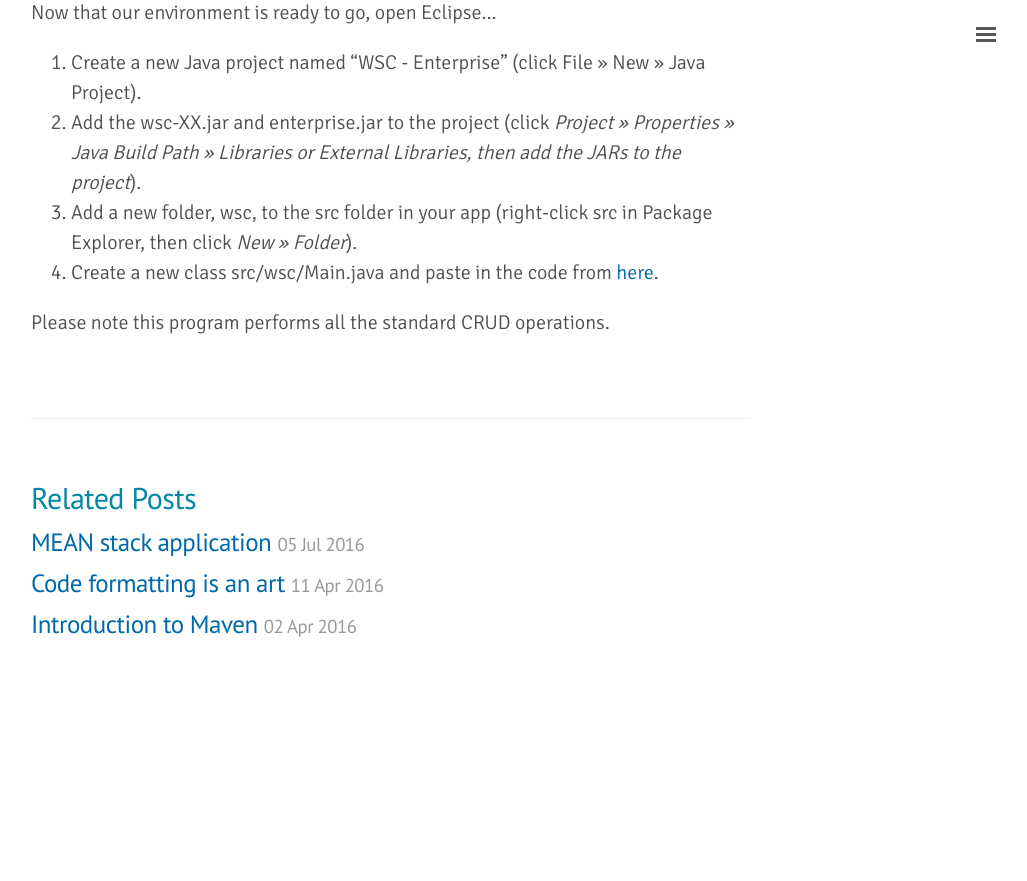
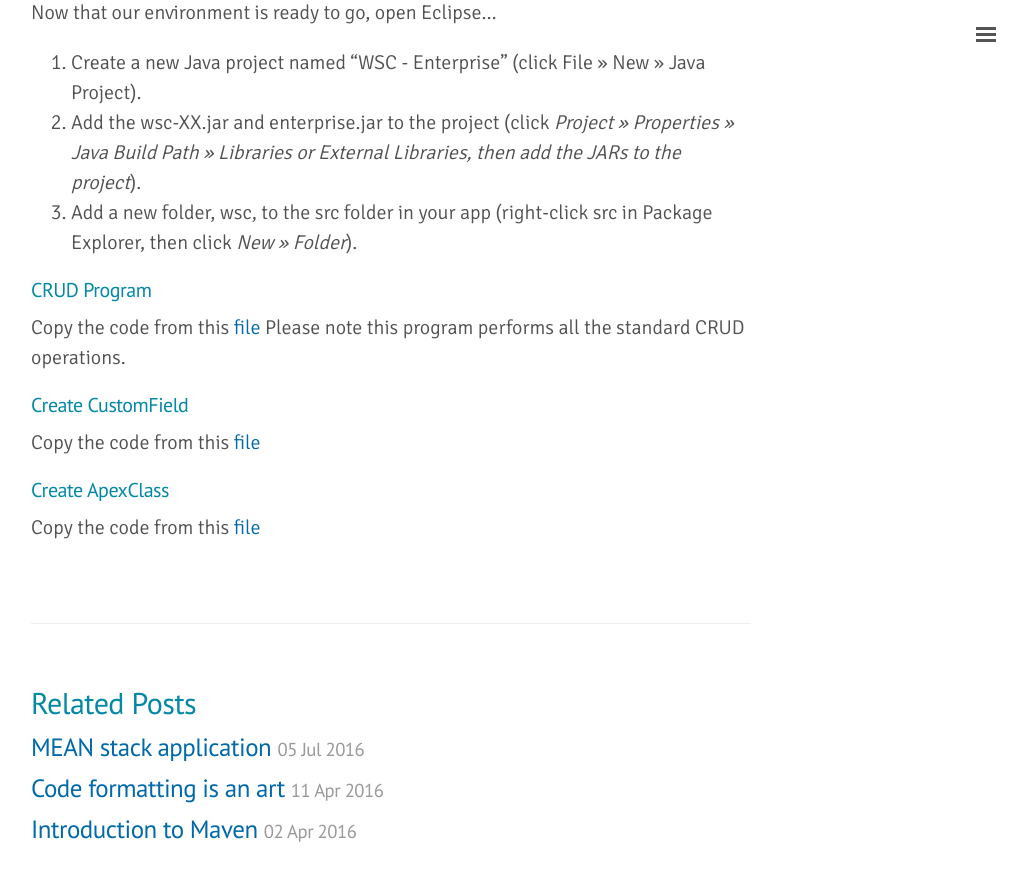
Before and after one commit to PrashanthAmbure/PrashanthAmbure.github.io, a Jekyll site: the page built from _posts/2016-07-16-salesforce-webservice-connector.md, in a window 1280 px wide and 900 px high, scrolled down 1958 px. Shown: the top 881 px of the window, without its empty margins (249-1276 px from the left). Built offline with Jekyll 4.4.1, drawn with Linux system fonts in a browser that asks for light colours; before the commit the page ends 2659 px from its top, so only the background shows below that.

Commit message:
Implmented CustomField and Apex class creation.

```diff
--- a/_posts/2016-07-16-salesforce-webservice-connector.md
+++ b/_posts/2016-07-16-salesforce-webservice-connector.md
@@ -51,6 +51,16 @@ Now that our environment is ready to go, open Eclipse...
 1. Create a new Java project named “WSC - Enterprise” (click File >> New >> Java Project).
 2. Add the wsc-XX.jar and enterprise.jar to the project (click _Project >> Properties >> Java Build Path >> Libraries or External Libraries, then add the JARs to the project_).
 3. Add a new folder, wsc, to the src folder in your app (right-click src in Package Explorer, then click _New >> Folder_).
-4. Create a new class src/wsc/Main.java and paste in the code from [here](https://github.com/PrashanthAmbure/salesforce-wsc-SOAP).
 
+#### CRUD Program
+
+Copy the code from this [file](https://github.com/PrashanthAmbure/salesforce-wsc-SOAP/blob/master/src/wsc/Main.java)
 Please note this program performs all the standard CRUD operations.
+
+#### Create CustomField
+
+Copy the code from this [file](https://github.com/PrashanthAmbure/salesforce-wsc-SOAP/blob/master/src/wsc/CustomFieldDemo.java)
+
+#### Create ApexClass
+
+Copy the code from this [file](https://github.com/PrashanthAmbure/salesforce-wsc-SOAP/blob/master/src/wsc/ApexClassDemo.java)
```
